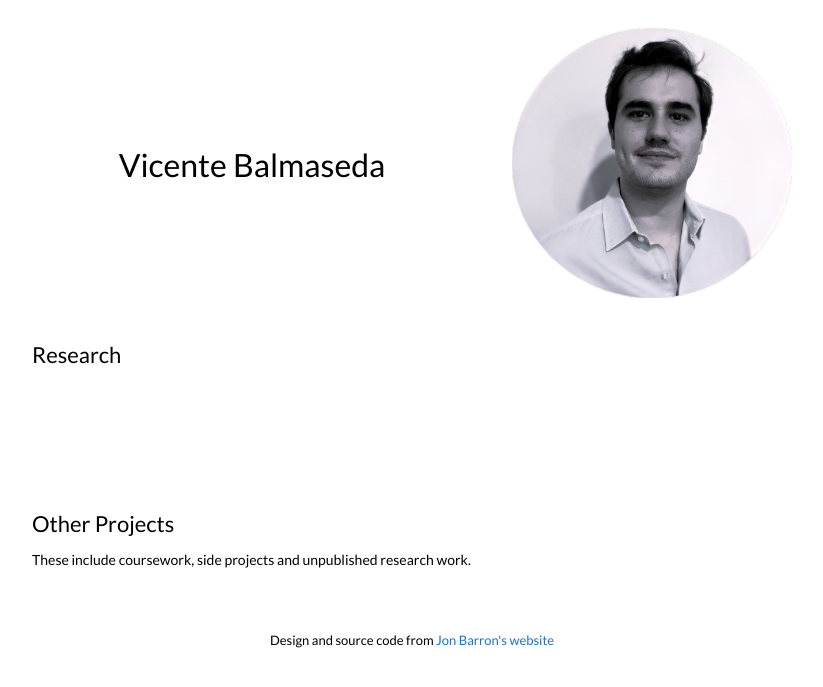
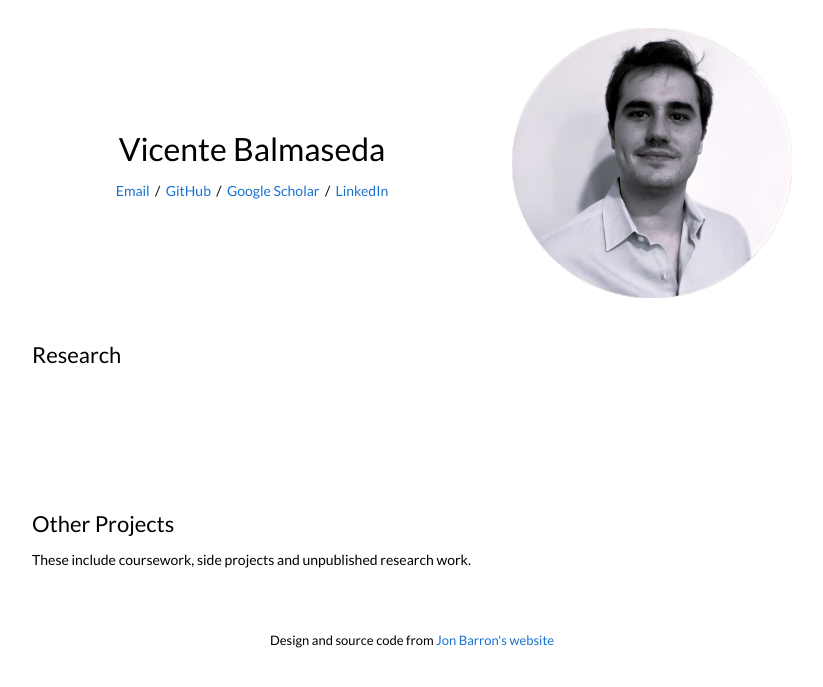
Before and after one commit to vibalcam/vibalcam.github.io, a Jekyll site: the page built from index.md, in a window 1280 px wide. Shown: the top 687 px of the page, without its empty margins (228-1051 px from the left). Built offline with Jekyll 4.4.1, drawn with Linux system fonts in a browser that asks for light colours.

Commit message:
favicon added

```diff
--- a/_config.yml
+++ b/_config.yml
@@ -10,7 +10,7 @@ name: Vicente Balmaseda
 
 # URL of your avatar or profile pic (you could use your GitHub profile pic)
 # avatar: images/2024-02-bw-circular.png
-avatar: /../images/logo.png
+avatar: images/2024-02-bw-circular.png
 
 #
 # Flags below are optional
--- a/_layouts/default.html
+++ b/_layouts/default.html
@@ -22,6 +22,11 @@
   <link rel="canonical" href="{{ page.url | replace:'index.html','' | prepend: site.baseurl | prepend: site.url }}">
   <link href="https://fonts.googleapis.com/css?family=Lato:400,700,400italic,700italic" rel="stylesheet" type="text/css">
 
+  <link rel="apple-touch-icon" sizes="180x180" href="/apple-touch-icon.png">
+  <link rel="icon" type="image/png" sizes="32x32" href="/favicon-32x32.png">
+  <link rel="icon" type="image/png" sizes="16x16" href="/favicon-16x16.png">
+  <link rel="manifest" href="/site.webmanifest">
+
 </head>
 
 <body>
@@ -42,15 +47,15 @@
               <p>
                 I have an MS in Computer Science (AI focus) from <a href="http://cs.stanford.edu">Stanford University</a>, where I was a research assistant for <a href="http://svl.stanford.edu/">Silvio Savarese</a> and a teaching assistant for <a href="http://svl.stanford.edu/">Fei-Fei Li</a> (<a href="http://vision.stanford.edu/teaching/cs131_fall1617/">CS131</a> & <a href="http://cs231n.stanford.edu/2017/">CS231N</a>). I have a BS in EECS from <a href="http://www.eecs.berkeley.edu/">UC Berkeley</a>, where I worked in <a href="https://people.eecs.berkeley.edu/~pister/">Kris Pister's</a> lab.
               </p> -->
-              <!-- <p style="text-align:center">
-                <a target="_blank" href="https://mailhide.io/e/B8TyS"> Email</a> &nbsp;/&nbsp;
-                <a href="https://github.com/leonidk">GitHub</a> &nbsp;/&nbsp;
-                <a href="https://scholar.google.com/citations?user=GCYG4GoAAAAJ">Google Scholar</a> &nbsp;/&nbsp;
-                <a href="https://www.linkedin.com/in/lkeselman"> LinkedIn </a>
-              </p> -->
+              <p style="text-align:center">
+                <a target="_blank" href="https://mailhide.io/e/tjfh8IcQ"> Email</a> &nbsp;/&nbsp;
+                <a href="https://github.com/vibalcam">GitHub</a> &nbsp;/&nbsp;
+                <a href="https://scholar.google.com/citations?user=RRYZEfQAAAAJ">Google Scholar</a> &nbsp;/&nbsp;
+                <a href="https://www.linkedin.com/in/vicente-balmaseda/"> LinkedIn </a>
+              </p>
             </td>
             <td style="padding:2.5%;width:40%;max-width:40%">
-              <img style="width:100%;max-width:100%" alt="profile photo" src="images/2024-02-bw-circular.png">
+              <img style="width:100%;max-width:100%" alt="profile photo" src="{{ site.avatar }}">
             </td>
           </tr>
         </table>
```
Also changed, not shown: other parts of _layouts/default.html (+1 -1 lines), android-chrome-192x192.png (added), android-chrome-512x512.png (added), apple-touch-icon.png (added), favicon-16x16.png (added), favicon-32x32.png (added), favicon.ico (added), site.webmanifest (added).
